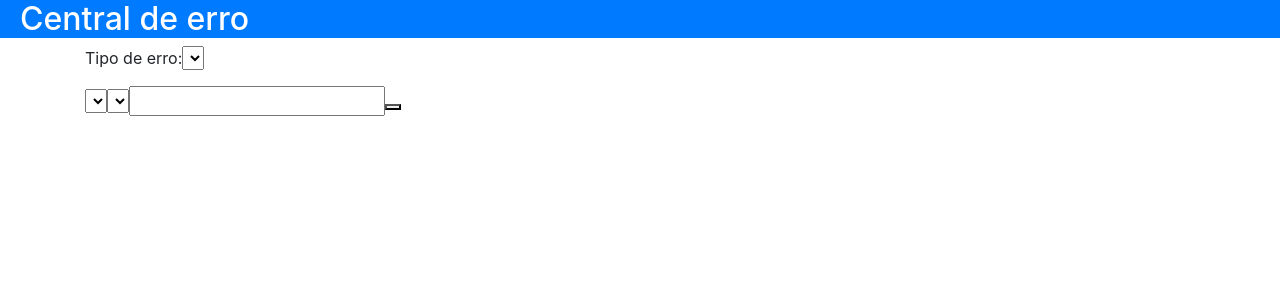
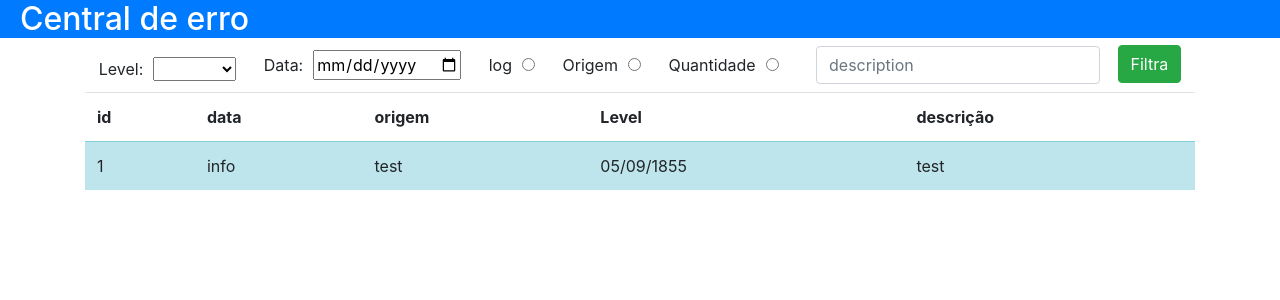
Before and after one commit to mateusleiteaalmeida/codenation-react-central-de-erros-front-end, a React (Create React App) app: page /logs in a window 1280 px wide. Shown: the top 300 px of the page. Built offline with nearby package versions, Linux system fonts and the light colour scheme; no server answers.

Commit message:
Logs no context, tabela consumindo dados, componente filtro criado

```diff
--- a/src/App.css
+++ b/src/App.css
@@ -26,3 +26,35 @@ body {
 .space {
   padding: 20px;
 }
+
+.form {
+  display: flex;
+  justify-content: space-around;
+  align-items: center;
+  width: 100%;
+}
+
+.form input,
+select,
+radio {
+  margin-left: 10px;
+}
+
+.button {
+  margin-top: -10px;
+}
+
+.table-error {
+  background-color: rgb(248, 215, 218);
+}
+
+.overall-width {
+  width: 100%;
+}
+
+.navigation {
+  display: flex;
+  justify-content: center;
+  align-items: center;
+  margin-top: 20px;
+}
--- a/src/Component/Filter.jsx
+++ b/src/Component/Filter.jsx
@@ -1,34 +1,62 @@
-import React, { useState, useContext, useEffect } from "react";
+import React from "react";
 
 const Filter = () => {
+
   return (
     <div>
       <form className="form">
-        <div className="mb-3">
+        <div className="coluna">
           <div className="form-label" htmlFor="error-type">
-            Tipo de erro:
+            Level:
             <select id="error-type" className="form-select">
-              <option value="Warnin"></option>
-              <option value="Error"></option>
-              <option value="Alert"></option>
-              <option value="Bug"></option>
+              <option value=""> </option>
+              <option value="warning">warning</option>
+              <option value="error">Error</option>
+              <option value="info">Info</option>
             </select>
           </div>
         </div>
-        <select>
-          <option value=""></option>
-          <option value=""></option>
-          <option value=""></option>
-          <option value=""></option>
-        </select>
-        <select>
-          <option value=""></option>
-          <option value=""></option>
-          <option value=""></option>
-          <option value=""></option>
-        </select>
-        <input type="text" name="" id="" />
-        <button></button>
+        <div className="coluna">
+        <label htmlFor="date">
+            Data:
+            <input type="date" name="date" id="date" />
+        </label>
+        </div>
+        <div className="coluna">
+          <div className="form-label" htmlFor="error-type">
+            <label htmlFor="log">
+            log
+            <input type="radio" name="select" id="log" />
+          </label>
+          </div>
+        </div>
+        <div className="coluna">
+          <label htmlFor="origem">
+          Origem
+            <input type="radio" name="select" id="origem" />
+
+          </label>
+        </div>
+        <div className="coluna">
+          <label htmlFor="origem">
+          Quantidade
+            <input type="radio" name="select" id="origem" />
+
+          </label>
+        </div>
+        <div className="coluna">
+          <label htmlFor="string-label" className="form-label">
+            <input
+              type="text"
+              name="desciption"
+              id="string-label"
+              className="form-control"
+              placeholder="description"
+            />
+          </label>
+
+        </div>
+        <button className="btn btn-success button">Filtra</button>
       </form>
     </div>
   );
--- a/src/Component/Table.jsx
+++ b/src/Component/Table.jsx
@@ -1,11 +1,36 @@
-import React from 'react';
+import React, { useContext, useEffect } from "react";
+import ContextError from "../Provider/context";
+const Table = () => {
+  const { getLogs, logs } = useContext(ContextError);
 
-const Table = () => {
-    return (
-      <div className="table">
-          <table>
+  useEffect(() => {
+    getLogs();
+  },[]);
 
-          </table>
-      </div>
-    );
-}
+  return (
+    <div className="table ">
+      <table className="overall-width">
+        <tr>
+          <th>id</th>
+          <th>data</th>
+          <th>origem</th>
+          <th>Level</th>
+          <th>descrição</th>
+        </tr>
+        <tbody>
+          {logs.content.map((logs) => (
+            <tr key={logs.id} className={`table-${logs.level.toLowerCase()}`}>
+              <td>{logs.id}</td>
+              <td>{logs.level}</td>
+              <td>{logs.origin}</td>
+              <td>{logs.date}</td>
+              <td>{logs.description}</td>
+            </tr>
+          ))}
+        </tbody>
+      </table>
+    </div>
+  );
+};
+
+export default Table;
--- a/src/Pages/Logs.js
+++ b/src/Pages/Logs.js
@@ -1,47 +1,21 @@
-import React, { useEffect } from 'react';
-import Header from '../Component/Header';
-import '../App.css';
-import Filter from '../Component/Filter';
+import React, { useEffect } from "react";
+import Header from "../Component/Header";
+import Filter from "../Component/Filter";
+import Table from '../Component/Table';
+import "../App.css";
 
 const LogsPage = () => {
 
-  const getLogs = () => {
-    var myHeaders = new Headers();
-    const token = localStorage.getItem('token');
-    myHeaders.append("Authorization", `Bearer ${token}`);
+  return (
+    <div className="container-fluid">
+      <Header />
+      <div className="container">
+        <Filter />
+        <Table />
+      </div>
 
-    var requestOptions = {
-      method: 'GET',
-      headers: myHeaders,
-      redirect: 'follow'
-    };
-
-    fetch("https://squad-4-central-de-erros.herokuapp.com/logs", requestOptions)
-    .then(response => {
-      if (response.status === 404) throw new Error ('Logs não encontrados.');
-      return response.json()
-    })
-    .then(result => {
-      console.log(result.content)
-      return result;
-    })
-    .catch(error => alert(error.message));
-    }
-
-  useEffect(() => {
-    console.log(getLogs());
-    getLogs();
-  })
-
-  return(
-    <div className="container-fluid">
-          <Header />
-        <div className="container">
-          <Filter />
-
-        </div>
     </div>
-    );
-}
+  );
+};
 
 export default LogsPage;
--- a/src/Provider/provider.js
+++ b/src/Provider/provider.js
@@ -1,12 +1,25 @@
 import React, {useState} from 'react';
 // import { useHistory } from 'react-router-dom';
 import ContextError from './context';
-import axios from 'axios';
+// import axios from 'axios';
 
 const ProviderError = ({children}) => {
+//  Gambiarra para resolver proble de assincronicidade, com o tempo de montagem do componet e a req.
+  const defaultValue = {
+    content: [{
+      id: 1,
+      level: "info",
+      origin: "test",
+      date: "05/09/1855",
+      description: "test",
+    }]
+  }
+  ;
+
   const [email, setEmail] = useState('');
   const [pass, setPass] = useState('');
   const [userReturn, setUserReturn] = useState('');
+  const [logs, setLogs] = useState(defaultValue); // Implementação da gambiarra.
 
   // Use effect para chamada da api.
 
@@ -42,17 +55,39 @@ const ProviderError = ({children}) => {
 
    fetch("https://squad-4-central-de-erros.herokuapp.com/oauth/token", requestOptions)
       .then(response => {
-        console.log('entrou aqui também')
         if (response.status === 401) throw new Error ('Usuário ou senha incorretos.');
         return response.json()
       })
       .then(result => {
-        console.log('entrou também 2')
         localStorage.setItem('token', result.access_token);
         window.location.href = '/logs';
       })
       .catch(error => alert(error.message));
   }
+
+  // Caputura os logs
+  const getLogs = () => {
+    var myHeaders = new Headers();
+    const token = localStorage.getItem("token");
+    myHeaders.append("Authorization", `Bearer ${token}`);
+
+    var requestOptions = {
+      method: "GET",
+      headers: myHeaders,
+      redirect: "follow",
+    };
+
+    fetch("https://squad-4-central-de-erros.herokuapp.com/logs", requestOptions)
+      .then((response) => {
+        if (response.status === 404) throw new Error("Logs não encontrados.");
+        return response.json();
+      })
+      .then((result) => {
+        setLogs(result);
+      })
+      .catch((error) => alert(error.message));
+  };
+
 
   const onRegister = () => {
     alert('Usuario cadastrado com sucesso!');
@@ -77,6 +112,8 @@ const ProviderError = ({children}) => {
       isRegister,
       onRegister,
       cancel,
+      getLogs,
+      logs,
   }
 
   return(
```
Also changed, not shown: src/Component/Logs.jsx (deleted, +0 -14 lines).
